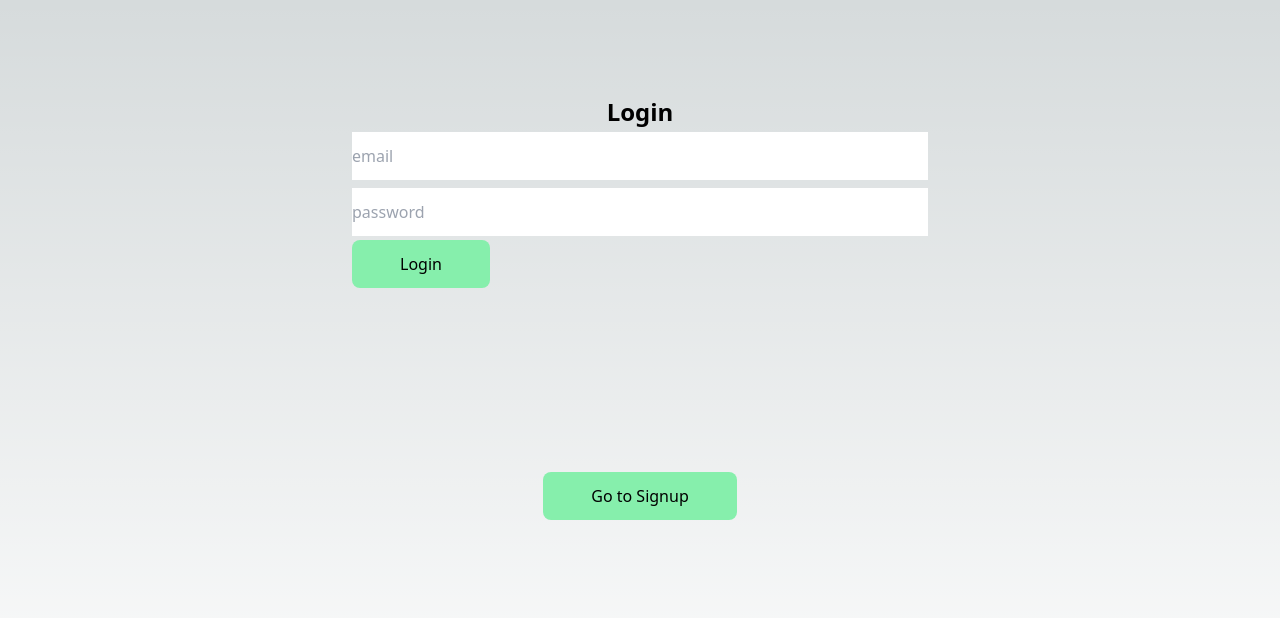
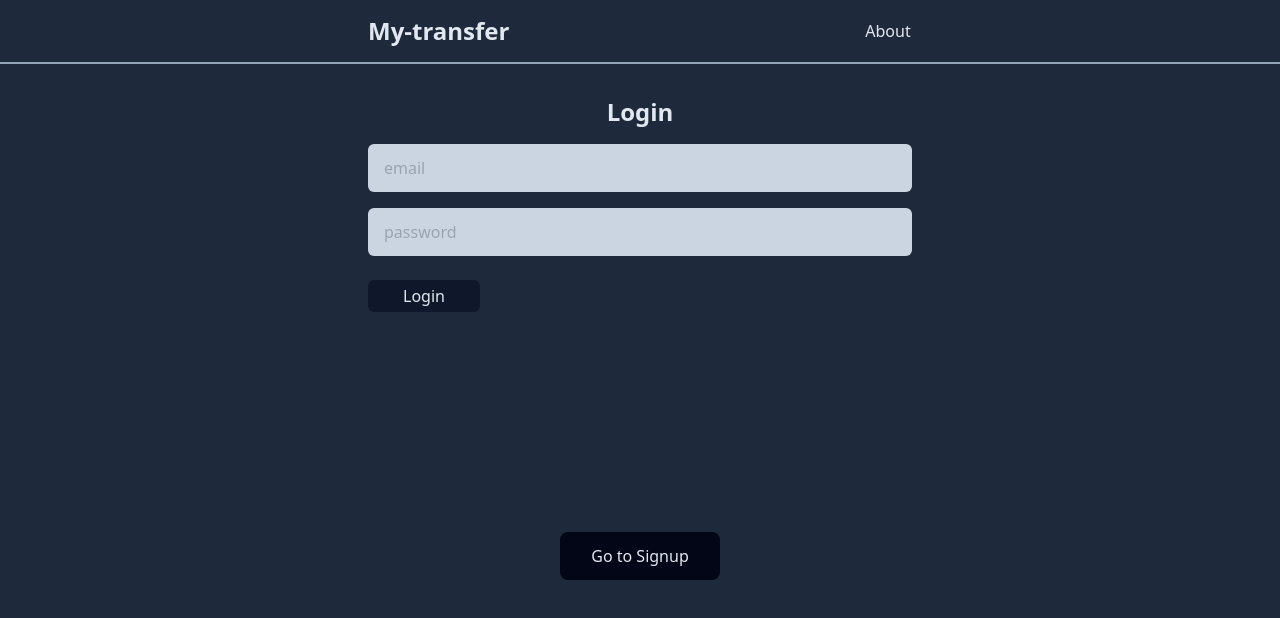
Before and after one commit to stianjsu/my-transfer, a Next.js app: page / in a window 1280 px wide. Shown: the top 618 px of the page. Built offline with nearby package versions, Linux system fonts and the light colour scheme; no server answers.

Commit message:
Adds navbar, about nav and more styling

```diff
--- a/package.json
+++ b/package.json
@@ -3,7 +3,7 @@
   "version": "0.1.0",
   "private": true,
   "scripts": {
-    "dev": "next dev",
+    "dev": "next dev --turbo",
     "build": "next build",
     "start": "next start",
     "lint": "next lint"
--- /dev/null
+++ b/src/app/about/page.tsx
@@ -0,0 +1,14 @@
+import Navbar from "@/components/NavBar";
+
+const About = () => {
+  return (
+    <>
+      <Navbar />
+      <main className="flex min-h-screen flex-col items-center justify-between max-w-xl pt-24 m-auto">
+        about dings
+      </main>
+    </>
+  );
+};
+
+export default About;
--- a/src/app/globals.css
+++ b/src/app/globals.css
@@ -3,25 +3,16 @@
 @tailwind utilities;
 
 :root {
-  --foreground-rgb: 0, 0, 0;
-  --background-start-rgb: 214, 219, 220;
-  --background-end-rgb: 255, 255, 255;
+  --foreground-rgb: 226, 232, 240;
+  --background-rgb: 30, 41, 59;
 }
 
-@media (prefers-color-scheme: dark) {
-  :root {
-    --foreground-rgb: 255, 255, 255;
-    --background-start-rgb: 0, 0, 0;
-    --background-end-rgb: 0, 0, 0;
-  }
+main {
+  padding: 0 3rem;
+  max-width: 40rem;
 }
 
 body {
   color: rgb(var(--foreground-rgb));
-  background: linear-gradient(
-      to bottom,
-      transparent,
-      rgb(var(--background-end-rgb))
-    )
-    rgb(var(--background-start-rgb));
+  background: rgb(var(--background-rgb));
 }
--- a/src/app/page.tsx
+++ b/src/app/page.tsx
@@ -1,6 +1,7 @@
 "use client";
 import FilesDisplay from "@/components/FilesDisplay";
 import Login from "@/components/Login";
+import Navbar from "@/components/NavBar";
 import { onAuthChanged } from "@/firebase/authService";
 import { User } from "firebase/auth";
 import { useEffect, useState } from "react";
@@ -15,9 +16,12 @@ const Home = () => {
   }, []);
 
   return (
-    <main className="flex min-h-screen flex-col items-center justify-between p-24">
-      {user ? <FilesDisplay /> : <Login />}
-    </main>
+    <>
+      <Navbar />
+      <main className="flex min-h-screen flex-col items-center justify-between pt-24 m-auto">
+        {user ? <FilesDisplay /> : <Login />}
+      </main>
+    </>
   );
 };
 
--- a/src/components/FilesDisplay.tsx
+++ b/src/components/FilesDisplay.tsx
@@ -8,6 +8,7 @@ import UploadFile from "./UploadFile";
 export default function FilesDisplay() {
   const [user, setUser] = useState<User | null>(null);
   const [files, setFiles] = useState<FileData[]>([]);
+  const [loading, setLoading] = useState(true);
 
   useEffect(() => {
     onAuthChanged((user) => {
@@ -17,12 +18,28 @@ export default function FilesDisplay() {
 
   useEffect(() => {
     if (user) {
+      setLoading(true);
       console.log("fetching files");
-      firebaseService.getFiles().then((files) => {
-        setFiles(files);
-      });
-    } else console.log("Not fetching");
+      firebaseService
+        .getFiles()
+        .then((files) => {
+          setFiles(files);
+          setLoading(false);
+        })
+        .catch(() => {
+          setLoading(false);
+        });
+    } else if (files.length) {
+      setLoading(false);
+    }
   }, [user]);
+
+  if (loading)
+    return (
+      <div className="text-center w-full font-bold text-2xl mb-4">
+        Loading...
+      </div>
+    );
 
   return (
     <div>
--- a/src/components/Login.tsx
+++ b/src/components/Login.tsx
@@ -9,9 +9,13 @@ export default function Login() {
   const [errorMsg, setErrorMsg] = useState("");
   const [view, setView] = useState<"Login" | "Signup">("Login");
 
-  const formSubmit = () => {
+  const [loading, setLoading] = useState(false);
+
+  const formSubmit = async () => {
+    setLoading(true);
     let method = view == "Login" ? login : signUp;
-    method(email, password);
+    await method(email, password);
+    setLoading(false);
   };
 
   const login = async (email: string, password: string) => {
@@ -29,34 +33,41 @@ export default function Login() {
   };
 
   const toggleView = () => {
-    let newView = (view == "Login" ? "signup" : "login") as "Login" | "Signup";
+    let newView = (view == "Login" ? "Signup" : "Login") as "Login" | "Signup";
     setView(newView);
     setEmail("");
     setPassword("");
   };
 
+  if (loading)
+    return (
+      <div className="text-center w-full font-bold text-2xl mb-4">
+        Loading...
+      </div>
+    );
+
   return (
     <>
-      <div className="text-center w-full font-bold text-2xl">{view}</div>
-      <div className="w-full h-full max-w-xl">
+      <div className="text-center w-full font-bold text-2xl mb-4">{view}</div>
+      <div className="w-full h-full">
         <input
           type="text"
           name="email"
           placeholder="email"
           value={email}
           onChange={(e) => setEmail(e.target.value)}
-          className="w-full my-1 h-12"
+          className="w-full mb-4 h-12 pl-4 bg-slate-300 rounded-md text-slate-600 outline-none"
         />
         <input
-          type="text"
+          type="password"
           name="password"
           placeholder="password"
           value={password}
           onChange={(e) => setPassword(e.target.value)}
-          className="w-full my-1 h-12"
+          className="w-full mb-6 h-12 pl-4 bg-slate-300 rounded-md text-slate-600 outline-none"
         />
         <button
-          className="h-12 bg-green-300 rounded-lg px-12 m-auto"
+          className="h-8 bg-slate-900 rounded-md m-auto w-28 hover:font-bold"
           onClick={formSubmit}
         >
           {view}
@@ -64,7 +75,7 @@ export default function Login() {
       </div>
 
       <button
-        className="h-12 bg-green-300 rounded-lg px-12 m-auto"
+        className="h-12 bg-slate-950 rounded-lg w-[10rem] m-auto hover:font-bold"
         onClick={toggleView}
       >
         Go to {view == "Login" ? "Signup" : "Login"}
--- /dev/null
+++ b/src/components/NavBar.tsx
@@ -0,0 +1,57 @@
+"use client";
+import {
+  onAuthChanged,
+  register,
+  signIn,
+  signOut,
+} from "@/firebase/authService";
+import { User } from "firebase/auth";
+import { useEffect, useState } from "react";
+import Link from "next/link";
+
+export default function Navbar() {
+  const [user, setUser] = useState<User | null>(null);
+
+  useEffect(() => {
+    onAuthChanged((user) => {
+      setUser(user);
+    });
+  }, []);
+
+  const handleSignOut = async () => {
+    await signOut();
+  };
+
+  return (
+    <div className="flex fixed top-0 left-0 w-full h-16 border-b-2 border-slate-400">
+      <div className="flex flex-row h-full w-full max-w-xl mx-auto">
+        <div className="flex items-center grow">
+          <Link href={"/"}>
+            <span className="font-semibold text-2xl pl-4">My-transfer</span>
+          </Link>
+        </div>
+        <div className="flex items-center">
+          <Link href={"/about"}>
+            <button
+              className="w-20 h-3/4 hover:font-bold"
+              onClick={handleSignOut}
+            >
+              About
+            </button>
+          </Link>
+        </div>
+
+        {!!user && (
+          <div className="flex items-center">
+            <button
+              className="w-20 h-3/4 hover:font-bold"
+              onClick={handleSignOut}
+            >
+              Sign out
+            </button>
+          </div>
+        )}
+      </div>
+    </div>
+  );
+}
--- a/src/firebase/authService.ts
+++ b/src/firebase/authService.ts
@@ -3,6 +3,7 @@ import {
   createUserWithEmailAndPassword,
   onAuthStateChanged,
   signInWithEmailAndPassword,
+  signOut as firebaseSignOut,
 } from "firebase/auth";
 import { auth } from "./firebaseInit";
 
@@ -14,6 +15,10 @@ export const signIn = async (email: string, password: string) => {
   return signInWithEmailAndPassword(auth, email, password);
 };
 
+export const signOut = async () => {
+  firebaseSignOut(auth);
+};
+
 export const onAuthChanged = (callback: (user: User | null) => void) => {
   onAuthStateChanged(auth, callback);
 };
```
Also changed, not shown: src/app/layout.tsx (+6 -6 lines).
